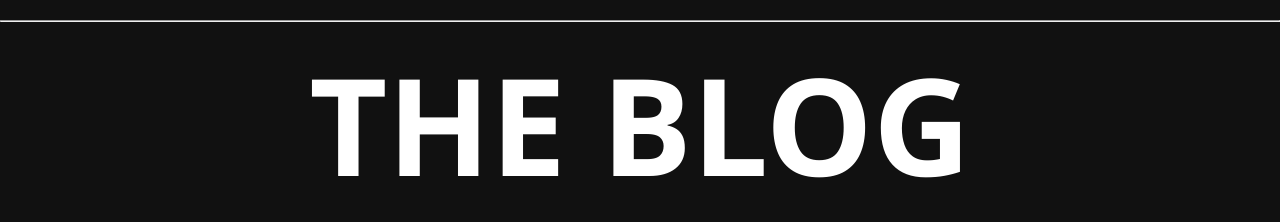
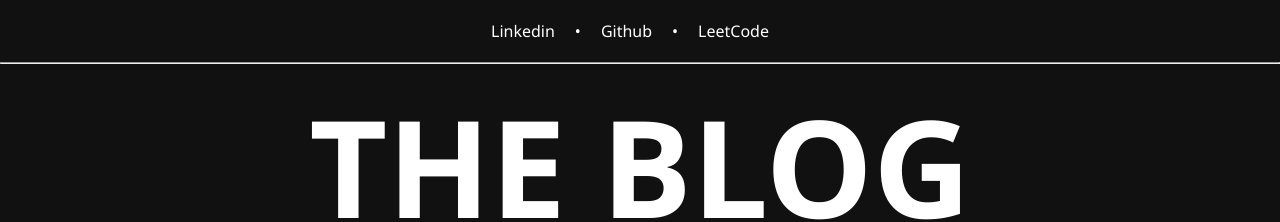
Before and after one commit to BrunoHenriqueOliveira/angular-blog, an Angular app: page / in a window 1280 px wide. Shown: the top 222 px of the page. Built offline with nearby package versions, Linux system fonts and the light colour scheme.

Commit message:
style: componente menu

```diff
--- a/src/app/components/menu-bar/menu-bar.component.css
+++ b/src/app/components/menu-bar/menu-bar.component.css
@@ -0,0 +1,9 @@
+.container__menu-bar > ul{
+  display: flex;
+  flex-direction: row;
+}
+
+.container__menu-bar > ul > li{
+  margin-right: 20px;
+  list-style: none;
+}
--- a/src/app/components/menu-bar/menu-bar.component.html
+++ b/src/app/components/menu-bar/menu-bar.component.html
@@ -1 +1,9 @@
-<p>menu-bar works!</p>
+<div class="container__menu-bar">
+  <ul>
+    <li><a href="https:/linkedin.com/in/bruno-henrique-da-silva-oliveira-dev/">Linkedin</a></li>
+    <li><span>•</span></li>
+    <li><a href="https:/github.com/BrunoHenriqueOliveira">Github</a></li>
+    <li><span>•</span></li>
+    <li><a href="https:/leetcode.com/u/Bruno_Henrique/">LeetCode</a></li>
+  </ul>
+</div>
--- a/src/app/pages/home/home.component.css
+++ b/src/app/pages/home/home.component.css
@@ -5,3 +5,9 @@
   flex-direction: row;
   justify-content: center;
 }
+
+header {
+  margin-top: 20px;
+  display: flex;
+  justify-content: center;
+}
--- a/src/app/pages/home/home.component.html
+++ b/src/app/pages/home/home.component.html
@@ -1,3 +1,6 @@
+<header>
+  <app-menu-bar></app-menu-bar>
+</header>
 <app-menu-title></app-menu-title>
 <div class="container__articles">
   <div class="articles__main">
--- a/src/app/pages/home/home.component.ts
+++ b/src/app/pages/home/home.component.ts
@@ -2,13 +2,15 @@ import { Component } from '@angular/core';
 import {MenuTitleComponent} from '../../components/menu-title/menu-title.component';
 import {BigCardComponent} from '../../components/big-card/big-card.component';
 import {SmallCardComponent} from '../../components/small-card/small-card.component';
+import {MenuBarComponent} from '../../components/menu-bar/menu-bar.component';
 
 @Component({
   selector: 'app-home',
   imports: [
     MenuTitleComponent,
     BigCardComponent,
-    SmallCardComponent
+    SmallCardComponent,
+    MenuBarComponent
   ],
   templateUrl: './home.component.html',
   styleUrl: './home.component.css'
```
